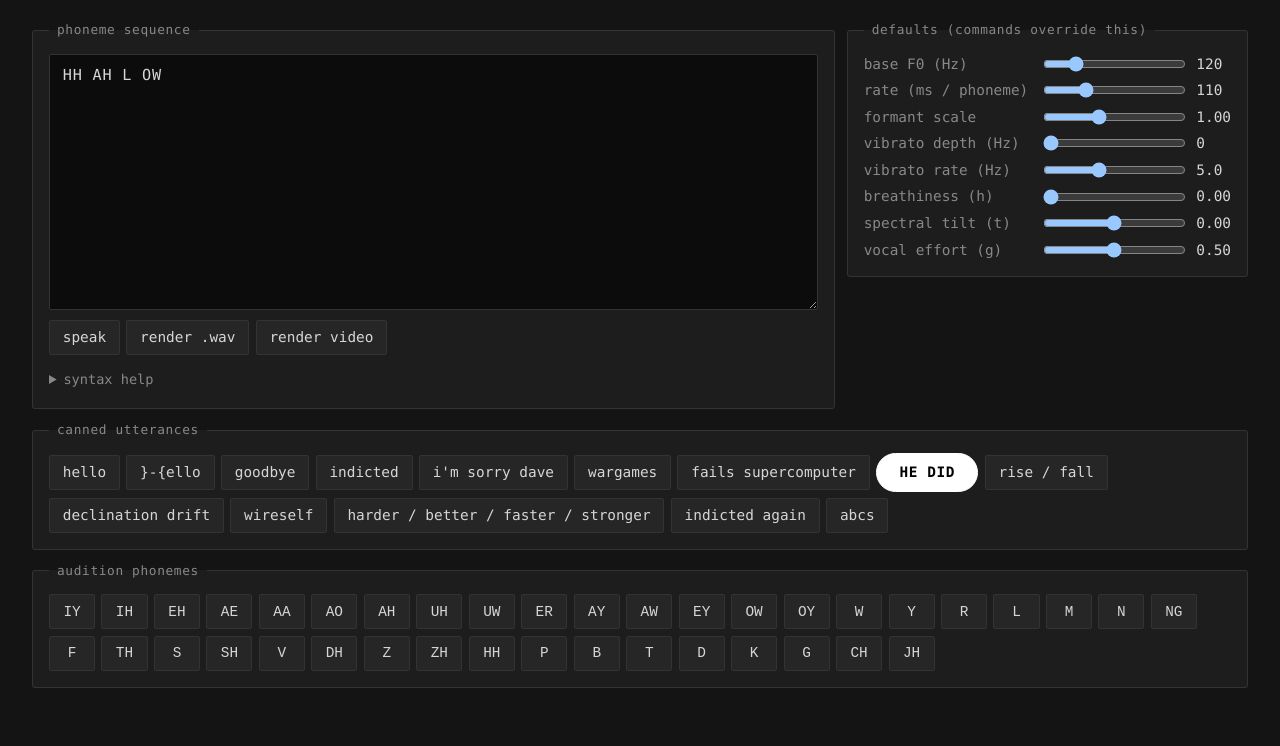
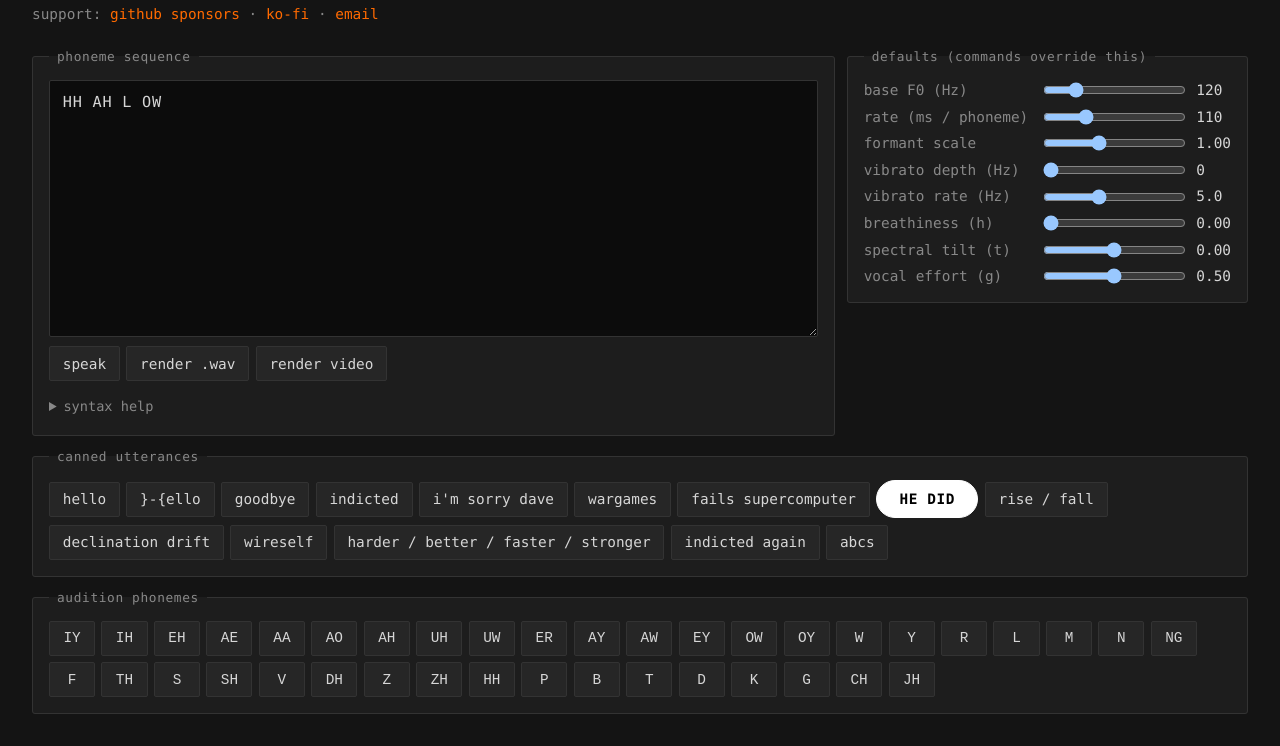
Before and after one commit to tgies/klattsch, a website with bundled scripts: page index.html in a window 1280 px wide. Shown: the part 108-854 px from the top of the page. Before the commit the page ends 828 px from the top, so only its background shows below. Built offline with nearby package versions, Linux system fonts and the light colour scheme.

Commit message:
chore: links

```diff
--- a/index.html
+++ b/index.html
@@ -9,6 +9,14 @@
 <body>
   <h1>klattsch</h1>
   <p class="subtitle">a retro formant speech synthesizer</p>
+  <p class="support">
+    support:
+    <a href="https://github.com/sponsors/tgies" target="_blank" rel="noopener">github sponsors</a>
+    ·
+    <a href="https://ko-fi.com/crashunited" target="_blank" rel="noopener">ko-fi</a>
+    ·
+    <a href="mailto:tgies@tgies.net?subject=klattsch">email</a>
+  </p>
 
   <section id="main">
     <fieldset>
--- a/src/style.css
+++ b/src/style.css
@@ -46,8 +46,22 @@ h1 {
 
 .subtitle {
   opacity: 0.55;
-  margin: 0.25rem 0 1.5rem;
+  margin: 0.25rem 0 0.4rem;
   font-size: 0.9rem;
+}
+
+.support {
+  margin: 0 0 1.5rem;
+  font-size: 0.9rem;
+  color: var(--dim);
+}
+.support a {
+  color: var(--accent);
+  text-decoration: none;
+  border-bottom: 1px solid transparent;
+}
+.support a:hover {
+  border-bottom-color: var(--accent);
 }
 
 button {
```
